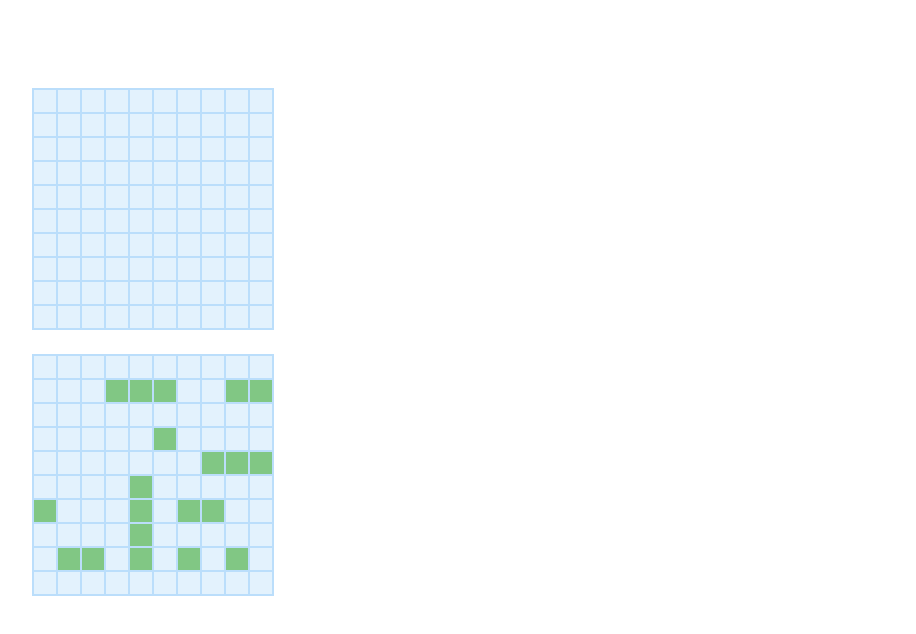
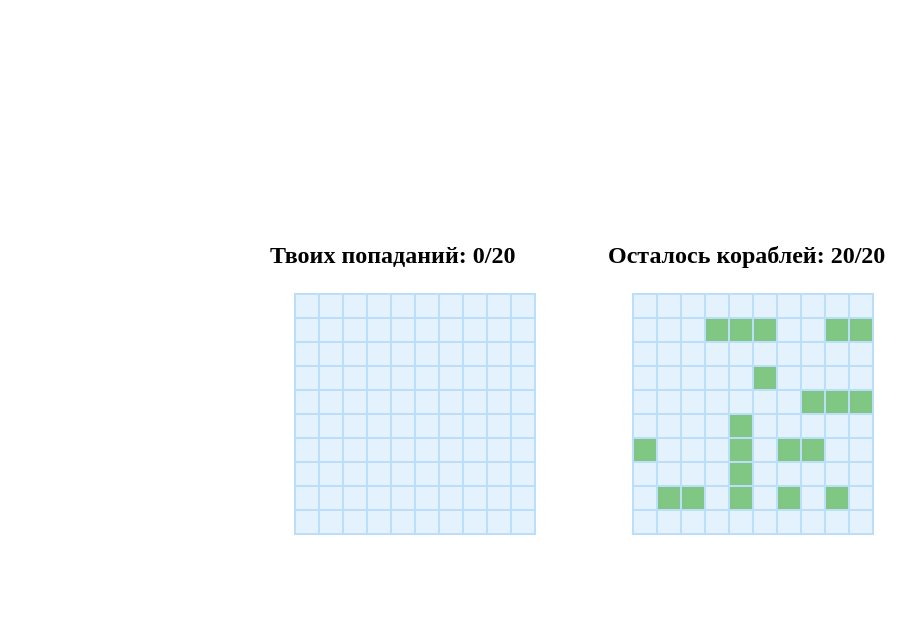
Before and after one commit to lenka-zelenka/HomeWorks-front-end-pro, a plain HTML site: page lection_22_ES6_class/homework/index.html in a window 1280 px wide. Shown: the whole page, without its empty margins (56-972 px from the left). Drawn offline with Linux system fonts and the light colour scheme.

Commit message:
add sheeps count

```diff
--- a/lection_22_ES6_class/homework/index.html
+++ b/lection_22_ES6_class/homework/index.html
@@ -11,8 +11,17 @@
 </head>
 
 <body>
-    <div id="field-comp" class="field"></div>
-    <div id="field-user" class="field"></div>
+    <div class="block">
+        <h2>Твоих попаданий:
+            <span id="user-hint"></span>/20</h2>
+        <div id="field-comp" class="field"></div>
+    </div>
+    <div class="block">
+        <h2>Осталось кораблей:
+            <span id="comp-hint">20</span>/20</h2>
+        <div id="field-user" class="field"></div>
+
+    </div>
 </body>
 
 </html>
--- a/lection_22_ES6_class/homework/main.js
+++ b/lection_22_ES6_class/homework/main.js
@@ -33,30 +33,43 @@ class Field {
         this.field = field;
         this.role = role;
 
-        var count = 0;
-        var firedItems = [];
+        var count = 0,
+            userCount = 0,
+            compCount = 20;
+        var userHint = document.getElementById('user-hint'),
+            compHint = document.getElementById('comp-hint');
+
+        userHint.innerText = userCount;
+        compHint.innerText = compCount;
 
         this.fire = (target) => {
+            userCount = document.querySelectorAll('#field-comp .broken').length;
             if (target.classList.contains('sheep')) {
                 target.classList.add('broken');
+                userCount += 1;
+
             } else {
                 target.classList.add('missed');
                 count += 1;
             }
+            if(userCount == 20) {
+                alert('You WIN!!!!')
+            }
             this.backFire();
+            userHint.innerText = userCount;
+            compHint.innerText = compCount;
         }
 
         this.backFire = () => {
             // функция устанавливает значение на поле юзера
             var targets = document.querySelectorAll('#field-user div');
             var sheeps = document.querySelectorAll('#field-user .sheep');
-
             if (count == 1 && sheeps.length > 0) {
                 let firedItemIndex = Math.floor(Math.random() * targets.length);
                 this.fire(targets[firedItemIndex]);
+                compCount = sheeps.length - document.querySelectorAll('#field-user .broken').length;
                 count = 0;
             }
-
             if (sheeps.length === 0) {
                 alert('You LOST')
             }
--- a/lection_22_ES6_class/homework/style.css
+++ b/lection_22_ES6_class/homework/style.css
@@ -7,8 +7,15 @@ html, body {
     height: 100%;
 }
 body {
-    padding: 64px;
     height: 100%;
+    display: flex;
+    justify-content: center;
+    align-items: center;
+    flex-wrap: wrap;
+}
+
+.block {
+    margin: 24px;
 }
 .field {
     width: 242px;
```
